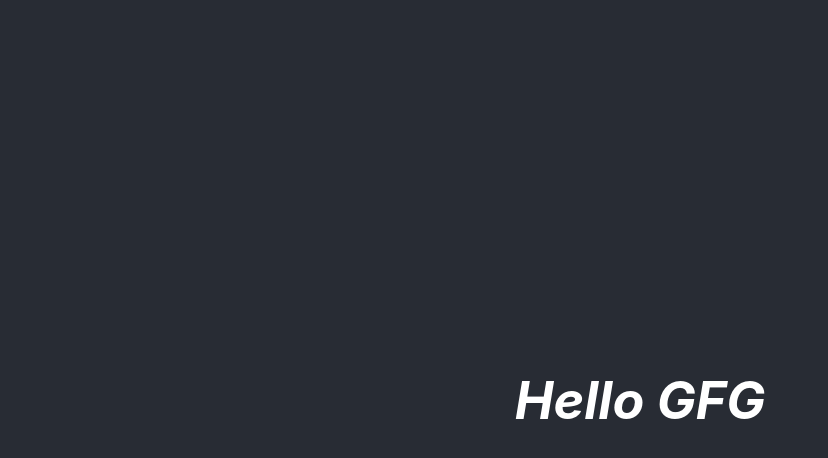
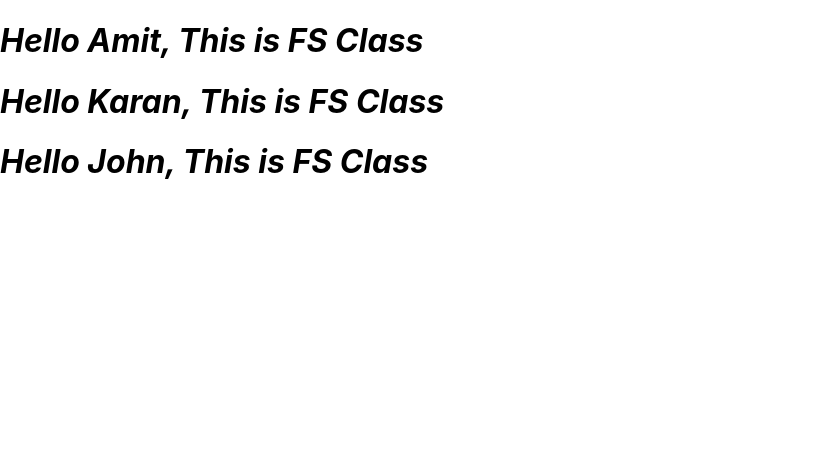
Before and after one commit to hkshitesh/my-react-repo, a React (Create React App) app: page / in a window 1280 px wide. Shown: the top 458 px of the page, without its empty margins (0-828 px from the left). Built offline with nearby package versions, Linux system fonts and the light colour scheme.

Commit message:
porpos added

```diff
--- a/src/App.js
+++ b/src/App.js
@@ -3,8 +3,10 @@ import Person from "./Person"
 
 function App() {
   return (
-    <div className="App-header">
-      <Person></Person>
+    <div>
+      <Person name="Amit"/>
+      <Person name="Karan"/>
+      <Person name="John"/>
     </div>
   );
 }
--- a/src/Person.js
+++ b/src/Person.js
@@ -1,27 +1,17 @@
 import React, { Component } from "react";
 
 class Person extends Component{
+    constructor(props){
+        super(props);
+        this.props=props;
+    }
     render(){
-        // return(
-        // <div className="App-header">
-        //     <i>
-        //         <h1>Hello GFG</h1>
-        //     </i>
-        // </div>
-        // );
-
-        return React.createElement(
-            "div",
-            { class: "App-header"},
-            React.createElement(
-                "i",
-                null,
-                React.createElement(
-                    "h1",
-                    null,
-                    "Hello GFG"
-                )
-            )
+        return(
+        <div>
+            <i>
+                <h1>Hello {this.props.name}, This is FS Class</h1>
+            </i>
+        </div>
         );
     }
 }
```
